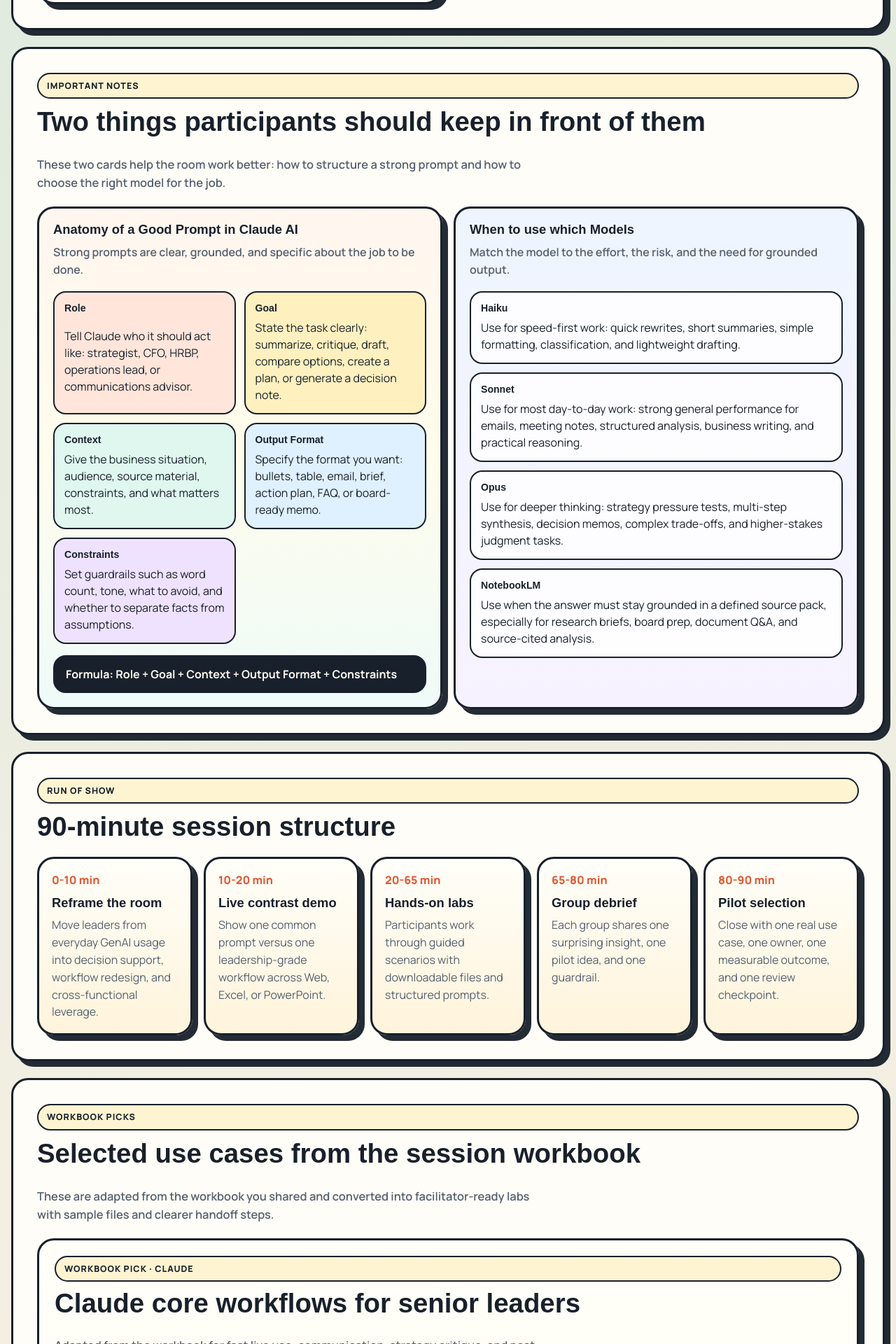
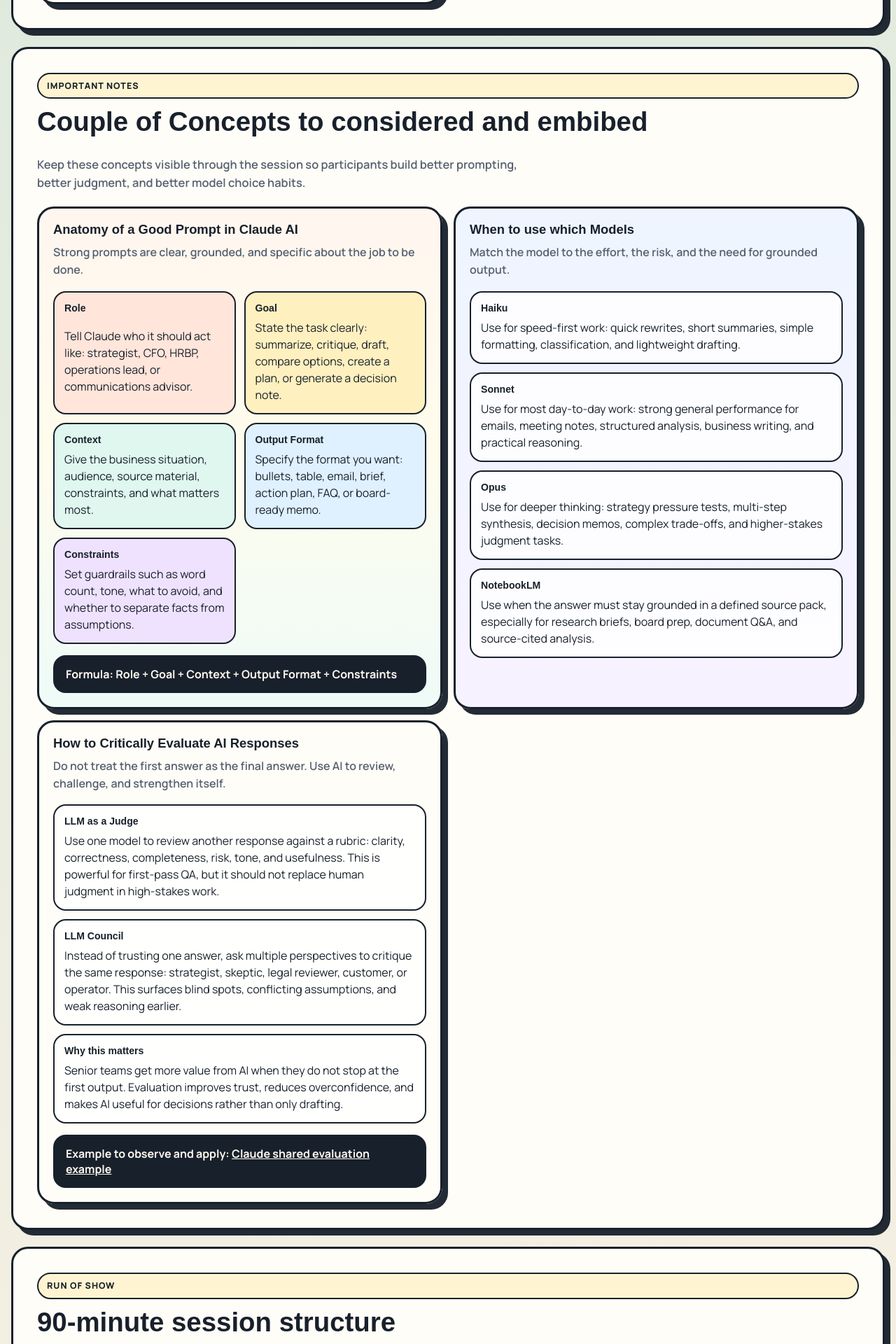
Before and after one commit to gSachinRep/cqc-ai-session, a React (Vite) app: page / in a window 1280 px wide. Shown: the part 2738-4658 px from the top of the page at 70% size. Built offline with nearby package versions, Linux system fonts and the light colour scheme; a web font is replaced by a local one.

Commit message:
Refine important notes content

```diff
--- a/src/App.jsx
+++ b/src/App.jsx
@@ -86,6 +86,24 @@
   {
     model: 'NotebookLM',
     use: 'Use when the answer must stay grounded in a defined source pack, especially for research briefs, board prep, document Q&A, and source-cited analysis.'
+  }
+]
+
+const evaluationNotes = [
+  {
+    title: 'LLM as a Judge',
+    detail:
+      'Use one model to review another response against a rubric: clarity, correctness, completeness, risk, tone, and usefulness. This is powerful for first-pass QA, but it should not replace human judgment in high-stakes work.'
+  },
+  {
+    title: 'LLM Council',
+    detail:
+      'Instead of trusting one answer, ask multiple perspectives to critique the same response: strategist, skeptic, legal reviewer, customer, or operator. This surfaces blind spots, conflicting assumptions, and weak reasoning earlier.'
+  },
+  {
+    title: 'Why this matters',
+    detail:
+      'Senior teams get more value from AI when they do not stop at the first output. Evaluation improves trust, reduces overconfidence, and makes AI useful for decisions rather than only drafting.'
   }
 ]
 
@@ -832,10 +850,10 @@
         <section id="important-notes" className="section">
           <div className="section-heading">
             <p className="eyebrow">Important Notes</p>
-            <h2>Two things participants should keep in front of them</h2>
+            <h2>Couple of Concepts to considered and embibed</h2>
             <p className="lead">
-              These two cards help the room work better: how to structure a strong prompt and how to choose the right
-              model for the job.
+              Keep these concepts visible through the session so participants build better prompting, better judgment,
+              and better model choice habits.
             </p>
           </div>
           <div className="notes-grid">
@@ -869,6 +887,27 @@
                     <span>{item.use}</span>
                   </div>
                 ))}
+              </div>
+            </article>
+
+            <article className="note-card eval-note">
+              <div className="note-card-header">
+                <h3>How to Critically Evaluate AI Responses</h3>
+                <p>Do not treat the first answer as the final answer. Use AI to review, challenge, and strengthen itself.</p>
+              </div>
+              <div className="model-list">
+                {evaluationNotes.map((item) => (
+                  <div key={item.title} className="model-row">
+                    <strong>{item.title}</strong>
+                    <span>{item.detail}</span>
+                  </div>
+                ))}
+              </div>
+              <div className="note-callout">
+                Example to observe and apply:{' '}
+                <a href="https://claude.ai/share/83236019-7802-407d-bfd9-16ccdbe26031" target="_blank" rel="noreferrer">
+                  Claude shared evaluation example
+                </a>
               </div>
             </article>
           </div>
```
